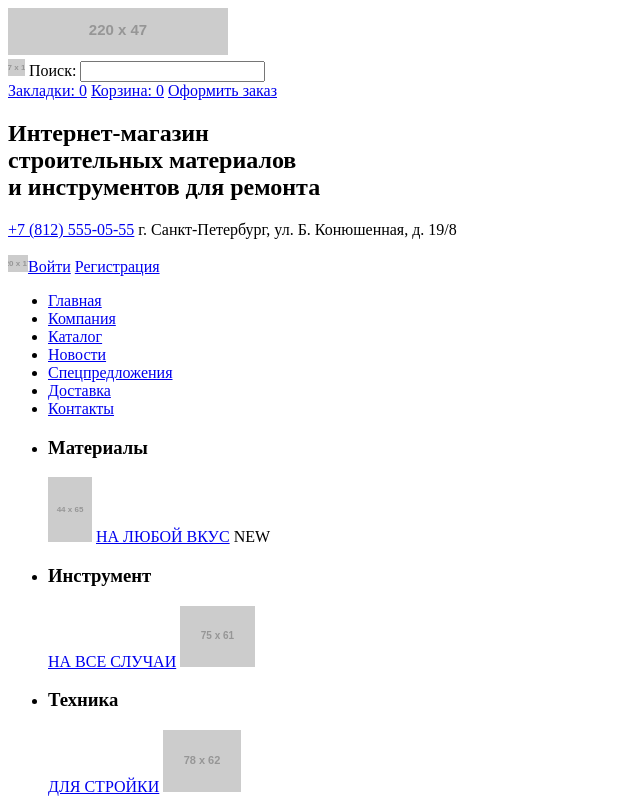
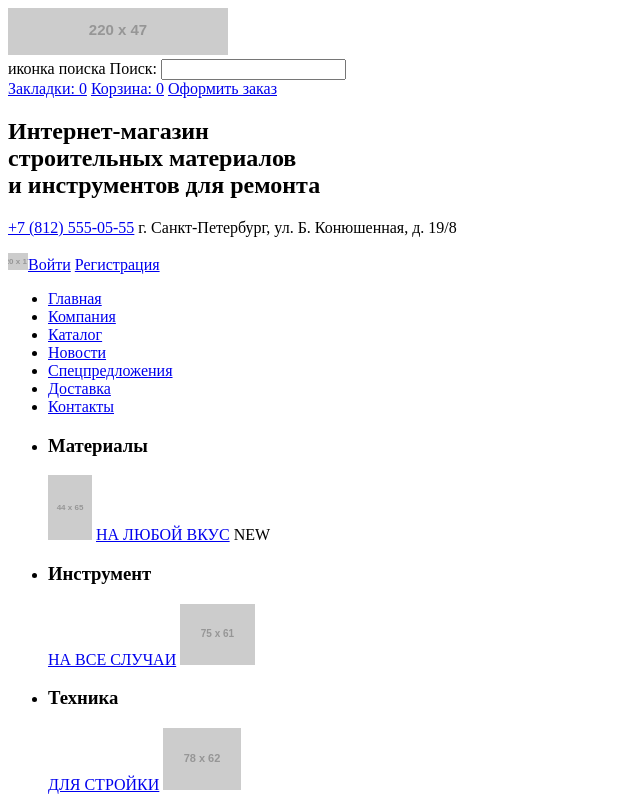
Before and after one commit to dronlinux/103033-technomart-30, a plain HTML site: page index.html in a window 1280 px wide. Shown: the top 800 px of the page, without its empty margins (0-640 px from the left). Drawn offline with Linux system fonts and the light colour scheme; placeholder pictures from the web are drawn by us.

```diff
--- a/index.html
+++ b/index.html
@@ -11,7 +11,7 @@
         <section>
             <a href="index.html"><img src="https://via.placeholder.com/220x47" width="220" height="47" alt="Логотип 'ТЕХНОМАРТ'"></a>
             <form action="#" method="GET">
-                <img src="https://via.placeholder.com/17x17" alt="icon search">
+                <span>иконка поиска</span>
                 <label for="search-search">Поиск:</label>
                 <input id="search-search" type="search" name="searchQuery">
             </form>
```
